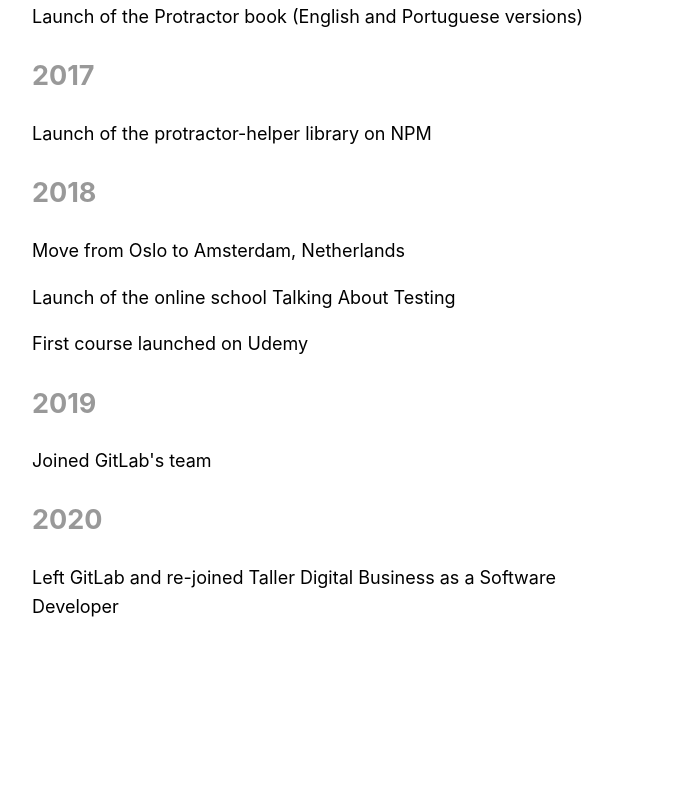
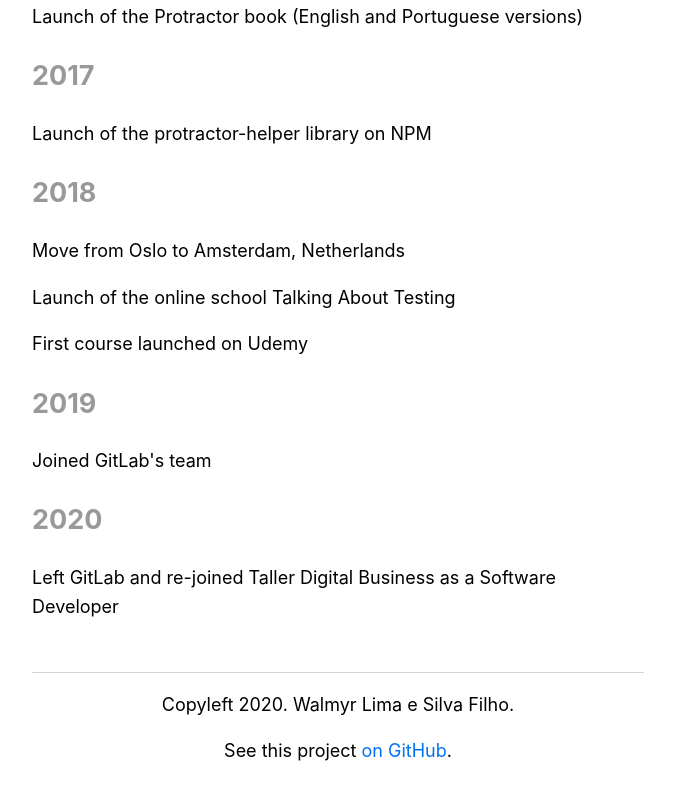
Before and after one commit to wlsf82/walmyr-nextjs, a Next.js app: page / in a window 1280 px wide. Shown: the part 1875-2675 px from the top of the page, without its empty margins (302-977 px from the left). Before the commit the page ends 2605 px from the top, so only its background shows below. Built offline with nearby package versions, Linux system fonts and the light colour scheme.

Commit message:
Update site with footer

```diff
--- /dev/null
+++ b/components/footer.js
@@ -0,0 +1,10 @@
+import utilStyles from '../styles/utils.module.css'
+
+export default function Footer() {
+  return (
+    <footer className={utilStyles.footer}>
+      <p>Copyleft 2020. Walmyr Lima e Silva Filho.</p>
+      <p>See this project <a href="https://github.com/wlsf82/walmyr-nextjs">on GitHub</a>.</p>
+    </footer>
+  )
+}
--- a/components/layout.js
+++ b/components/layout.js
@@ -1,6 +1,7 @@
 import Head from 'next/head'
 import Menu from './menu'
 import Timeline from './timeline'
+import Footer from './footer'
 import styles from './layout.module.css'
 import utilStyles from '../styles/utils.module.css'
 
@@ -38,6 +39,7 @@ export default function Layout({ children }) {
       </header>
       <main>{children}</main>
       <Timeline />
+      <Footer />
     </div>
   )
 }
--- a/styles/utils.module.css
+++ b/styles/utils.module.css
@@ -35,3 +35,9 @@
 .darkGrayText {
   color: #282828;
 }
+
+.footer {
+  border-top: 1px solid #d3d3d3;
+  margin-top: 50px;
+  text-align: center;
+}
```
